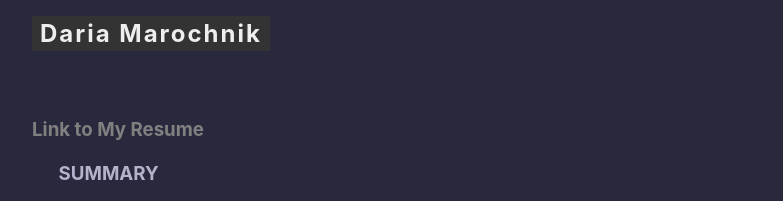
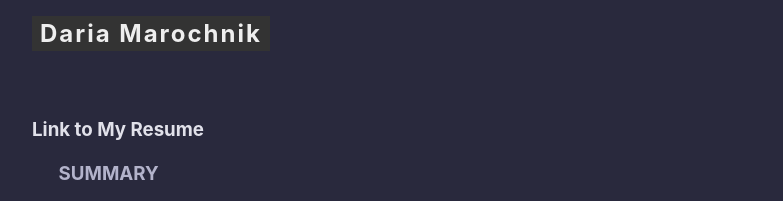
Before and after one commit to dmarochnik/dmarochnik.github.io, a plain HTML site: page index.html in a window 1280 px wide. Shown: the top 201 px of the page, without its empty margins (8-791 px from the left). Drawn offline with Linux system fonts and the light colour scheme.

Commit message:
Update index.html

```diff
--- a/index.html
+++ b/index.html
@@ -14,7 +14,7 @@
 		font-weight: bold;
 	}
 	a:link {
-		color: gray;
+		color:  #e1e1ea;
 		background-color: transparent;
 		text-decoration: none;
 		font-weight: bold;
```
